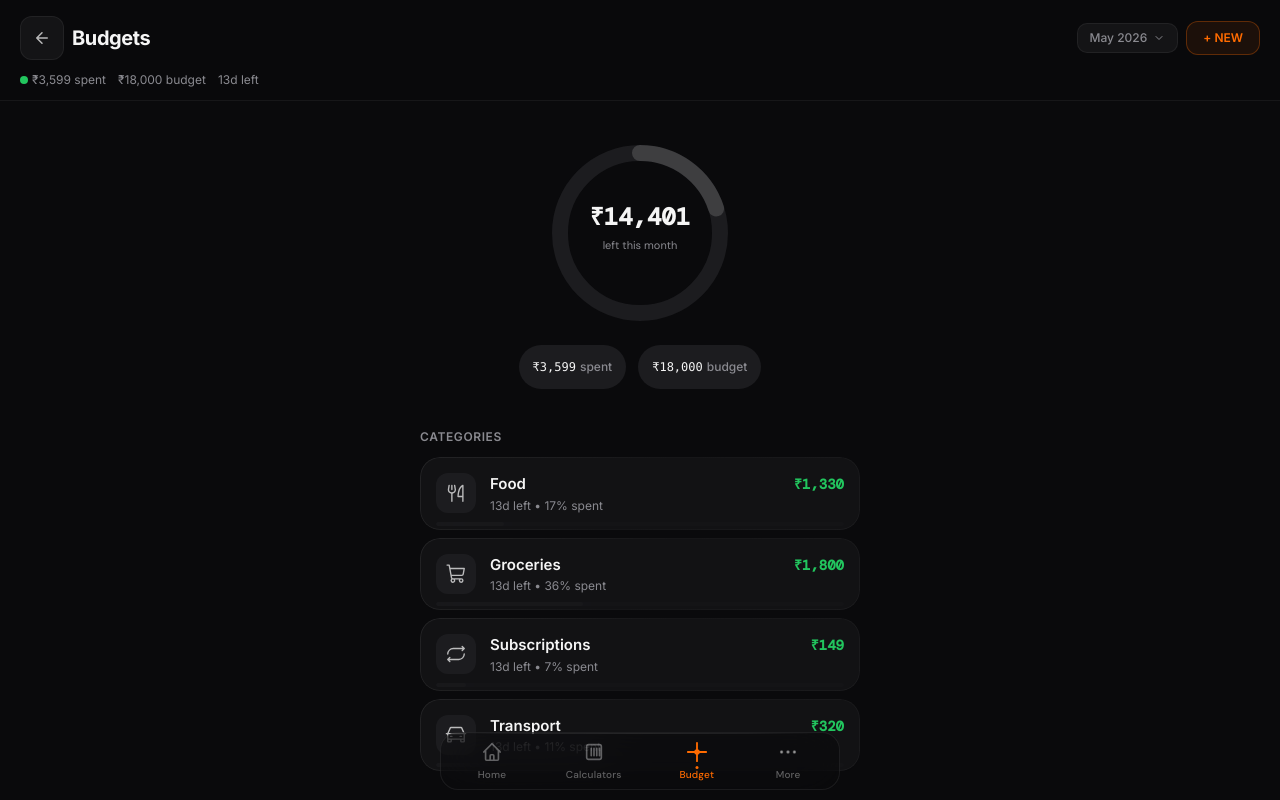
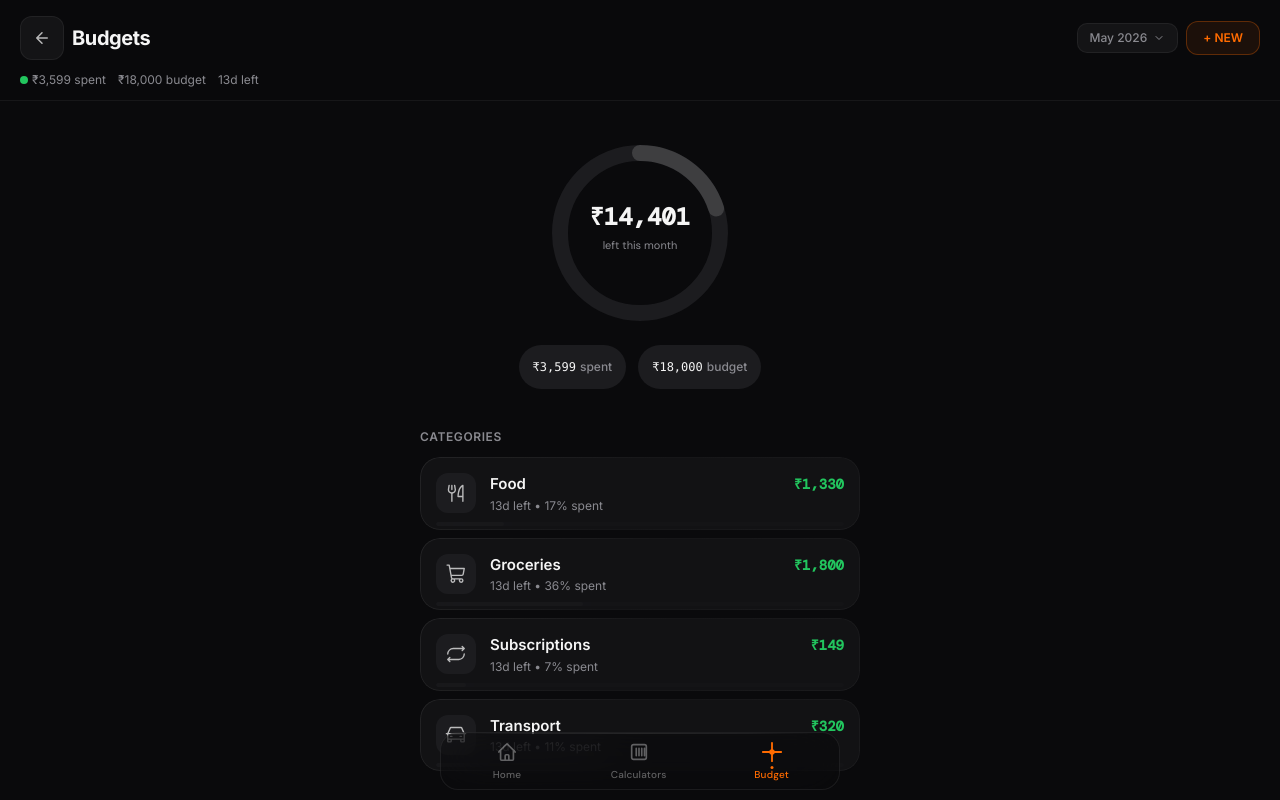
Before and after one commit to JbRzKratos/Finacial-Calc, a React (Vite) app: page /budget in a window 1280 px wide. Built offline with nearby package versions, Linux system fonts and the light colour scheme.

Commit message:
Refactor styles and update component props for improved UI consistency

```diff
--- a/app/budget/reports/page.tsx
+++ b/app/budget/reports/page.tsx
@@ -88,7 +88,7 @@ export default function ReportsPage() {
               {topDays.map((day, i) => (
                 <div key={day.date} className="rounded-2xl bg-[#141416] border border-[rgba(255,255,255,0.06)] p-4 flex items-center justify-between">
                   <div className="flex items-center gap-3">
-                    <span className={`flex items-center justify-center w-7 h-7 rounded-full text-[10px] font-bold ${i === 0 ? "bg-[#FF6B00] text-white" : i === 1 ? "bg-white/10 text-white/60" : "bg-white/[0.06] text-white/40"}`}>
+                    <span className={`flex items-center justify-center w-7 h-7 rounded-full text-[10px] font-bold ${i === 0 ? "bg-white/15 text-[#F5F5F5]" : i === 1 ? "bg-white/10 text-white/60" : "bg-white/[0.06] text-white/40"}`}>
                       #{i + 1}
                     </span>
                     <div className="flex items-center gap-2">
@@ -99,7 +99,7 @@ export default function ReportsPage() {
                       </div>
                     </div>
                   </div>
-                  <p className="text-base font-bold text-[#FF6B00] font-mono">{formatINRShort(day.amount)}</p>
+                  <p className="text-base font-bold text-[#F5F5F5] font-mono">{formatINRShort(day.amount)}</p>
                 </div>
               ))}
             </div>
@@ -111,7 +111,7 @@ export default function ReportsPage() {
           <div className="grid grid-cols-2 gap-3">
             <div className="rounded-2xl bg-[#141416] border border-[rgba(255,255,255,0.06)] p-4">
               <p className="text-[10px] text-[#8A8A90] uppercase tracking-wider mb-1">Total Spent</p>
-              <p className="text-xl font-extrabold font-mono text-[#FF6B00]">{formatINR(summary.totalSpent)}</p>
+              <p className="text-xl font-extrabold font-mono text-[#F5F5F5]">{formatINR(summary.totalSpent)}</p>
             </div>
             <div className="rounded-2xl bg-[#141416] border border-[rgba(255,255,255,0.06)] p-4">
               <p className="text-[10px] text-[#8A8A90] uppercase tracking-wider mb-1">Budget</p>
--- a/src/components/budget/MonthSelector.tsx
+++ b/src/components/budget/MonthSelector.tsx
@@ -42,7 +42,7 @@ export function MonthSelector({ month, year, onChange, onClose }: MonthSelectorP
             ))}
           </div>
           <div className="flex justify-center mt-4">
-            <button type="button" onClick={() => { const d = new Date(); onChange(d.getMonth(), d.getFullYear()); onClose(); }} className="text-xs font-semibold text-[#FF6B00] hover:underline">
+            <button type="button" onClick={() => { const d = new Date(); onChange(d.getMonth(), d.getFullYear()); onClose(); }} className="text-xs font-semibold text-[#8A8A90] hover:text-[#F5F5F5] transition-colors">
               Jump to Today
             </button>
           </div>
--- a/src/components/layout/AppBottomNav.tsx
+++ b/src/components/layout/AppBottomNav.tsx
@@ -2,58 +2,11 @@
 
 import { useLocation, useNavigate } from "react-router-dom";
 
-const TABS = [
-  {
-    id: "home",
-    label: "Home",
-    route: "/",
-    icon: (active: boolean) => (
-      <svg width="22" height="22" viewBox="0 0 24 24" fill="none" stroke={active ? "#FF6B00" : "rgba(255,255,255,0.35)"} strokeWidth={active ? 2 : 1.8} strokeLinecap="round" strokeLinejoin="round">
-        <path d="M3 12l2-2m0 0l7-7 7 7M5 10v10a1 1 0 001 1h3m10-11l2 2m-2-2v10a1 1 0 01-1 1h-3m-6 0a1 1 0 001-1v-4a1 1 0 011-1h2a1 1 0 011 1v4a1 1 0 001 1m-6 0h6"/>
-      </svg>
-    ),
-  },
-  {
-    id: "calculators",
-    label: "Calculators",
-    route: "/calculator/sip",
-    icon: (active: boolean) => (
-      <svg width="22" height="22" viewBox="0 0 24 24" fill="none" stroke={active ? "#FF6B00" : "rgba(255,255,255,0.35)"} strokeWidth={active ? 2 : 1.8} strokeLinecap="round" strokeLinejoin="round">
-        <rect x="4" y="4" width="16" height="16" rx="2"/>
-        <path d="M9 8v8M12 8v8M15 8v8M18 8v8"/>
-      </svg>
-    ),
-  },
-  {
-    id: "budget",
-    label: "Budget",
-    route: "/budget",
-    icon: (active: boolean) => (
-      <svg width="22" height="22" viewBox="0 0 24 24" fill="none" stroke={active ? "#FF6B00" : "rgba(255,255,255,0.35)"} strokeWidth={active ? 2 : 1.8} strokeLinecap="round" strokeLinejoin="round">
-        <path d="M12 2v20M2 12h20"/>
-        <circle cx="12" cy="12" r="2" fill={active ? "#FF6B00" : "rgba(255,255,255,0.35)"} fillOpacity={active ? "1" : "0.35"}/>
-      </svg>
-    ),
-  },
-  {
-    id: "more",
-    label: "More",
-    route: null,
-    icon: (active: boolean) => (
-      <svg width="22" height="22" viewBox="0 0 24 24" fill="none" stroke={active ? "#FF6B00" : "rgba(255,255,255,0.35)"} strokeWidth={active ? 2 : 1.8} strokeLinecap="round" strokeLinejoin="round">
-        <circle cx="12" cy="12" r="1" fill={active ? "#FF6B00" : "rgba(255,255,255,0.35)"}/>
-        <circle cx="5" cy="12" r="1" fill={active ? "#FF6B00" : "rgba(255,255,255,0.35)"}/>
-        <circle cx="19" cy="12" r="1" fill={active ? "#FF6B00" : "rgba(255,255,255,0.35)"}/>
-      </svg>
-    ),
-  },
-];
-
 interface AppBottomNavProps {
-  onMoreOpen: () => void;
+  onCalculatorOpen: () => void;
 }
 
-export function AppBottomNav({ onMoreOpen }: AppBottomNavProps) {
+export function AppBottomNav({ onCalculatorOpen }: AppBottomNavProps) {
   const pathname = useLocation().pathname;
   const navigate = useNavigate();
 
@@ -64,24 +17,42 @@ export function AppBottomNav({ onMoreOpen }: AppBottomNavProps) {
     return false;
   };
 
-  const handleTab = (tab: typeof TABS[number]) => {
-    if (tab.id === "more") {
-      onMoreOpen();
-    } else if (tab.route) {
-      navigate(tab.route);
-    }
+  const handleTab = (tabId: string) => {
+    if (tabId === "home") navigate("/");
+    else if (tabId === "calculators") onCalculatorOpen();
+    else if (tabId === "budget") navigate("/budget");
   };
+
+  const tabs = [
+    { id: "home", label: "Home", icon: (a: boolean) => (
+      <svg width="22" height="22" viewBox="0 0 24 24" fill="none" stroke={a ? "#FF6B00" : "rgba(255,255,255,0.35)"} strokeWidth={a ? 2 : 1.8} strokeLinecap="round" strokeLinejoin="round">
+        <path d="M3 12l2-2m0 0l7-7 7 7M5 10v10a1 1 0 001 1h3m10-11l2 2m-2-2v10a1 1 0 01-1 1h-3m-6 0a1 1 0 001-1v-4a1 1 0 011-1h2a1 1 0 011 1v4a1 1 0 001 1m-6 0h6"/>
+      </svg>
+    )},
+    { id: "calculators", label: "Calculators", icon: (a: boolean) => (
+      <svg width="22" height="22" viewBox="0 0 24 24" fill="none" stroke={a ? "#FF6B00" : "rgba(255,255,255,0.35)"} strokeWidth={a ? 2 : 1.8} strokeLinecap="round" strokeLinejoin="round">
+        <rect x="4" y="4" width="16" height="16" rx="2"/>
+        <path d="M9 8v8M12 8v8M15 8v8M18 8v8"/>
+      </svg>
+    )},
+    { id: "budget", label: "Budget", icon: (a: boolean) => (
+      <svg width="22" height="22" viewBox="0 0 24 24" fill="none" stroke={a ? "#FF6B00" : "rgba(255,255,255,0.35)"} strokeWidth={a ? 2 : 1.8} strokeLinecap="round" strokeLinejoin="round">
+        <path d="M12 2v20M2 12h20"/>
+        <circle cx="12" cy="12" r="2" fill={a ? "#FF6B00" : "rgba(255,255,255,0.35)"} fillOpacity={a ? "1" : "0.35"}/>
+      </svg>
+    )},
+  ];
 
   return (
     <nav className="app-bottom-nav">
       <div className="app-bottom-nav-inner">
-        {TABS.map((tab) => {
+        {tabs.map((tab) => {
           const active = isActive(tab.id);
           return (
             <button
               key={tab.id}
               type="button"
-              onClick={() => handleTab(tab)}
+              onClick={() => handleTab(tab.id)}
               className="app-bottom-nav-btn"
             >
               <div className="app-bottom-nav-icon-wrap">
--- a/src/components/layout/PageLayout.tsx
+++ b/src/components/layout/PageLayout.tsx
@@ -18,7 +18,7 @@ export function PageLayout({ children, noNav }: PageLayoutProps) {
 
       {!noNav && (
         <>
-          <AppBottomNav onMoreOpen={() => setMoreOpen(true)} />
+          <AppBottomNav onCalculatorOpen={() => setMoreOpen(true)} />
           <MoreSheet open={moreOpen} onClose={() => setMoreOpen(false)} />
         </>
       )}
--- a/src/features/finance-calc/components/layout/SplitShell.tsx
+++ b/src/features/finance-calc/components/layout/SplitShell.tsx
@@ -77,7 +77,7 @@ function SplitShellContent({ left, right }: SplitShellProps) {
         </div>
       )}
 
-      <AppBottomNav onMoreOpen={() => setMoreOpen(true)} />
+      <AppBottomNav onCalculatorOpen={() => setMoreOpen(true)} />
       <MoreSheet open={moreOpen} onClose={() => setMoreOpen(false)} />
     </>
   );
--- a/src/features/finance-calc/components/results/InsightBanner.tsx
+++ b/src/features/finance-calc/components/results/InsightBanner.tsx
@@ -7,7 +7,7 @@ interface InsightBannerProps {
 
 function InsightBannerInner({ title, body }: InsightBannerProps) {
   return (
-    <div className="my-5 animate-metric relative rounded-2xl bg-gradient-to-br from-[rgba(255,107,0,0.03)] to-white border border-[rgba(255,107,0,0.08)] p-5 shadow-[0_1px_12px_rgba(255,107,0,0.04)]" style={{ animationDelay: "200ms" }}>
+    <div className="my-5 animate-metric relative rounded-2xl bg-white border border-[rgba(0,0,0,0.06)] p-5" style={{ animationDelay: "200ms" }}>
       <p className="text-[clamp(18px,2.5vw,22px)] font-bold text-brand-black mb-1.5">
         {title}
       </p>
--- a/src/features/finance-calc/components/results/ResultHero.tsx
+++ b/src/features/finance-calc/components/results/ResultHero.tsx
@@ -47,7 +47,7 @@ export function ResultHero({ value, subtitle, variant = "default", className, sh
   if (showEmptyState) {
     return (
       <div className="empty-state">
-        <div className="empty-state-icon">📊</div>
+        <div className="empty-state-icon"><svg width="32" height="32" viewBox="0 0 24 24" fill="none" stroke="#55555C" strokeWidth="1.5" strokeLinecap="round" strokeLinejoin="round"><rect x="2" y="4" width="20" height="16" rx="2"/><path d="M2 8h20"/></svg></div>
         <div className="empty-state-title">Enter your details and hit Calculate</div>
         <div className="empty-state-sub">Your results will appear here</div>
       </div>
@@ -55,7 +55,7 @@ export function ResultHero({ value, subtitle, variant = "default", className, sh
   }
 
   return (
-    <div className={cn("relative rounded-2xl bg-white p-6 border border-[rgba(255,107,0,0.06)] shadow-[0_2px_24px_rgba(255,107,0,0.04)]", className)}>
+    <div className={cn("relative rounded-2xl bg-white p-6 border border-[rgba(0,0,0,0.06)]", className)}>
       <div className="animate-result-pop">
         <p className={cn("text-[clamp(30px,9vw,44px)] sm:text-[clamp(36px,6vw,64px)] font-extrabold leading-none tabular-nums tracking-[-0.03em]",
           variant === "positive" ? "text-brand-positive" :
--- a/src/features/finance-calc/components/results/TimelineBar.tsx
+++ b/src/features/finance-calc/components/results/TimelineBar.tsx
@@ -11,7 +11,7 @@ export function TimelineBar({ currentAge, retirementAge, lifeExpectancy }: Timel
     <div className="mt-6 mb-2 animate-metric">
       <div className="relative h-1.5 bg-[rgba(0,0,0,0.06)] rounded-full overflow-hidden">
         <div className="absolute top-0 left-0 h-full bg-gradient-to-r from-brand-primary to-[#FF8C38] rounded-full transition-all duration-700" style={{ width: retirePct + "%" }} />
-        <div className="absolute top-1/2 -translate-y-1/2 w-4 h-4 rounded-full bg-brand-primary border-[3px] border-white shadow-[0_2px_8px_rgba(255,107,0,0.3)]" style={{ left: "0%" }} />
+        <div className="absolute top-1/2 -translate-y-1/2 w-4 h-4 rounded-full bg-brand-primary border-[3px] border-white shadow-[0_2px_8px_rgba(0,0,0,0.12)]" style={{ left: "0%" }} />
         <div className="absolute top-1/2 -translate-y-1/2 w-4 h-4 rounded-full bg-brand-black border-[3px] border-white shadow-[0_2px_8px_rgba(0,0,0,0.15)]" style={{ left: retirePct + "%" }} />
         <div className="absolute top-1/2 -translate-y-1/2 w-4 h-4 rounded-full bg-brand-gray-mid border-[3px] border-white" style={{ left: "100%" }} />
       </div>
--- a/src/features/finance-calc/components/results/WinnerBanner.tsx
+++ b/src/features/finance-calc/components/results/WinnerBanner.tsx
@@ -17,9 +17,9 @@ export function WinnerBanner({ investLabel, loanLabel, winner, investHeader = "I
       <div className="absolute inset-0 rounded-2xl p-px bg-gradient-to-br from-[rgba(255,107,0,0.2)] via-transparent to-[rgba(34,197,94,0.15)] pointer-events-none" style={{ WebkitMask: "linear-gradient(#fff 0 0) content-box, linear-gradient(#fff 0 0)", WebkitMaskComposite: "xor", maskComposite: "exclude" }} />
       <p className="text-lg font-bold mb-1 text-white">
         {winner === "INVEST WINS" ? (
-          <>📈 INVESTING WINS</>
+          <>INVESTING WINS</>
         ) : (
-          <>🏦 REPAYING WINS</>
+          <>REPAYING WINS</>
         )}
       </p>
       <div className="grid grid-cols-2 gap-4 mt-3">
```
Also changed, not shown: src/globals.css (+0 -92 lines).
